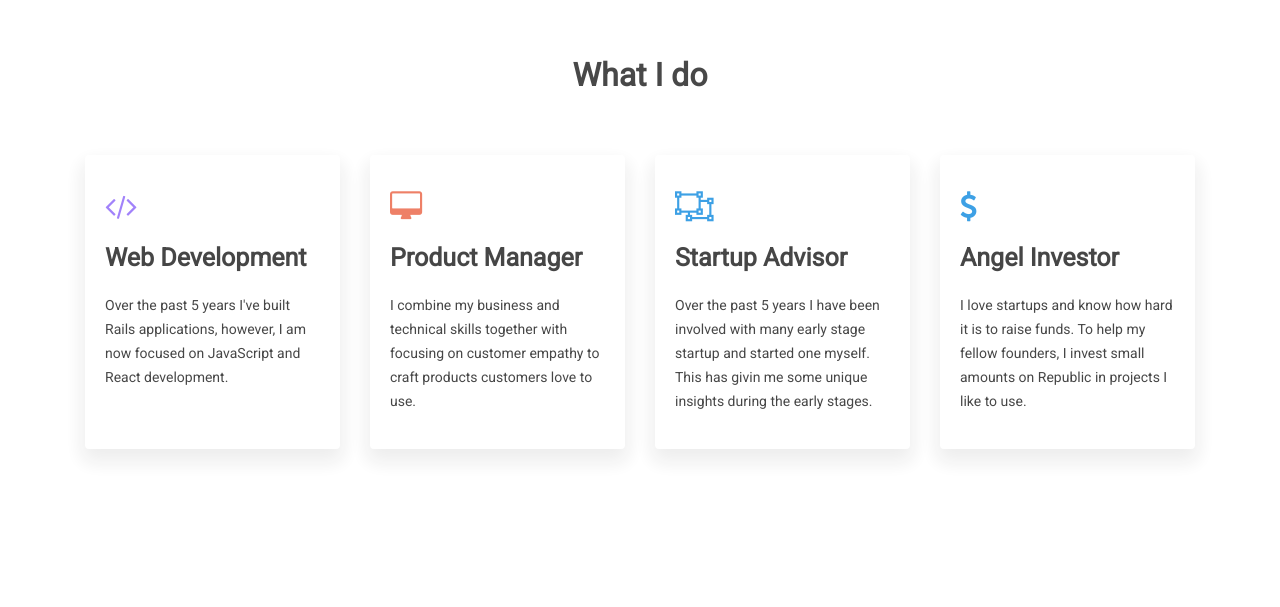
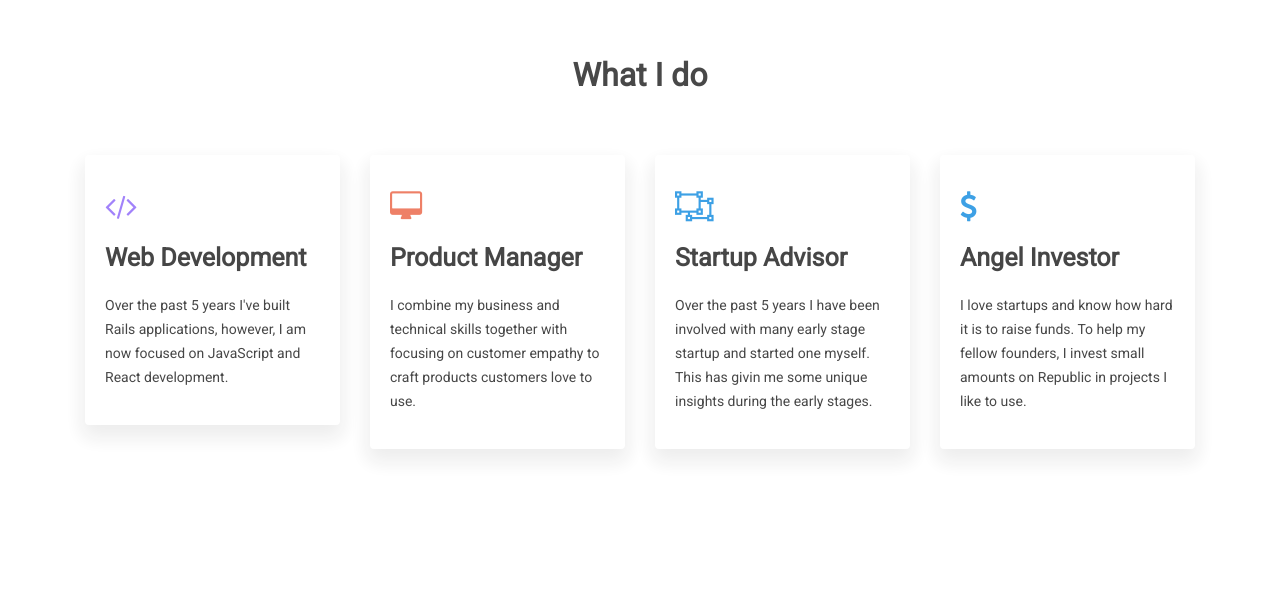
Before and after one commit to ryanam26/Portfolio, a plain HTML site: page index.html in a window 1280 px wide. Shown: the part 1686-2293 px from the top of the page. Drawn offline with Linux system fonts and the light colour scheme; some packages are replaced by stand-ins of ours.

Commit message:
remove breaks

```diff
--- a/index.html
+++ b/index.html
@@ -212,7 +212,7 @@
                             <i class="fa fa-code purple-color"></i>
                             <h3>Web Development</h3>
                             <p>
-                                Over the past 5 years I've built Rails applications, however, I am now focused on JavaScript and React development. <br><br>
+                                Over the past 5 years I've built Rails applications, however, I am now focused on JavaScript and React development.
                             </p>
                         </div>
                     </div>
```
